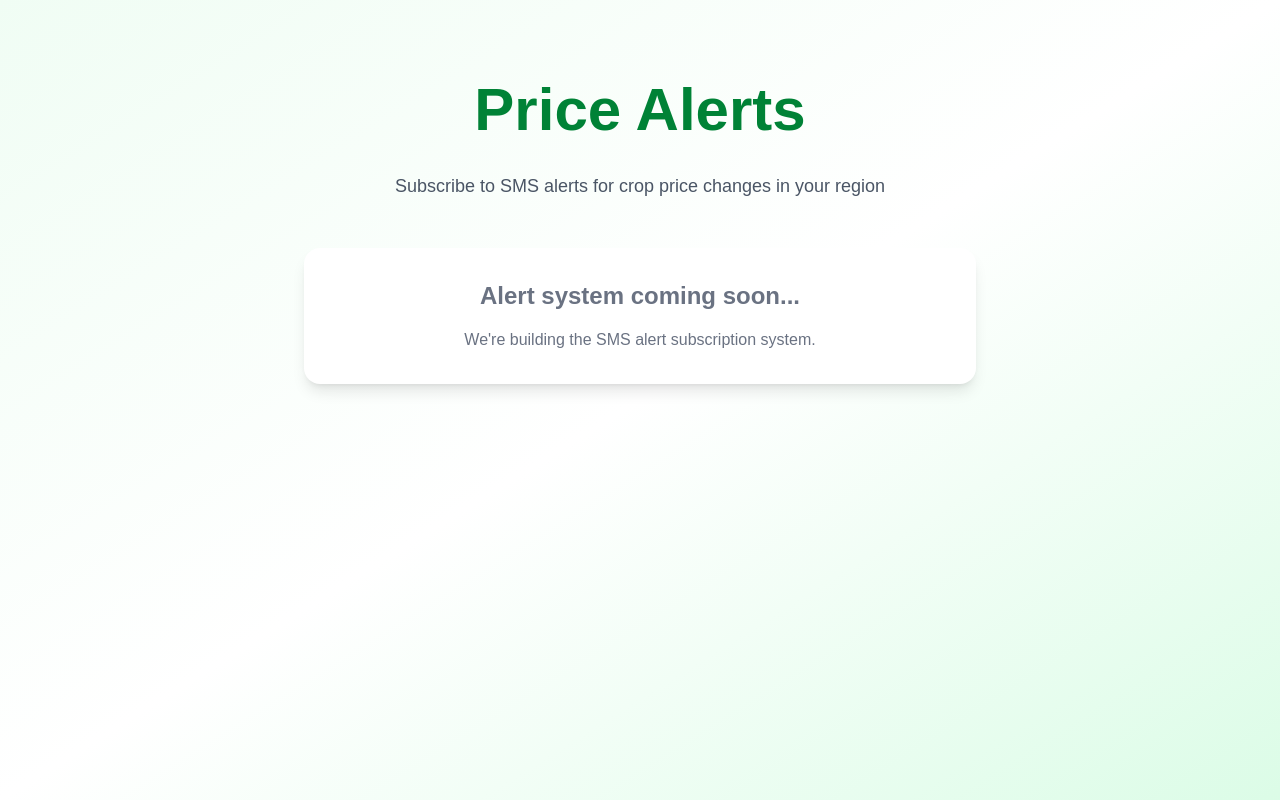
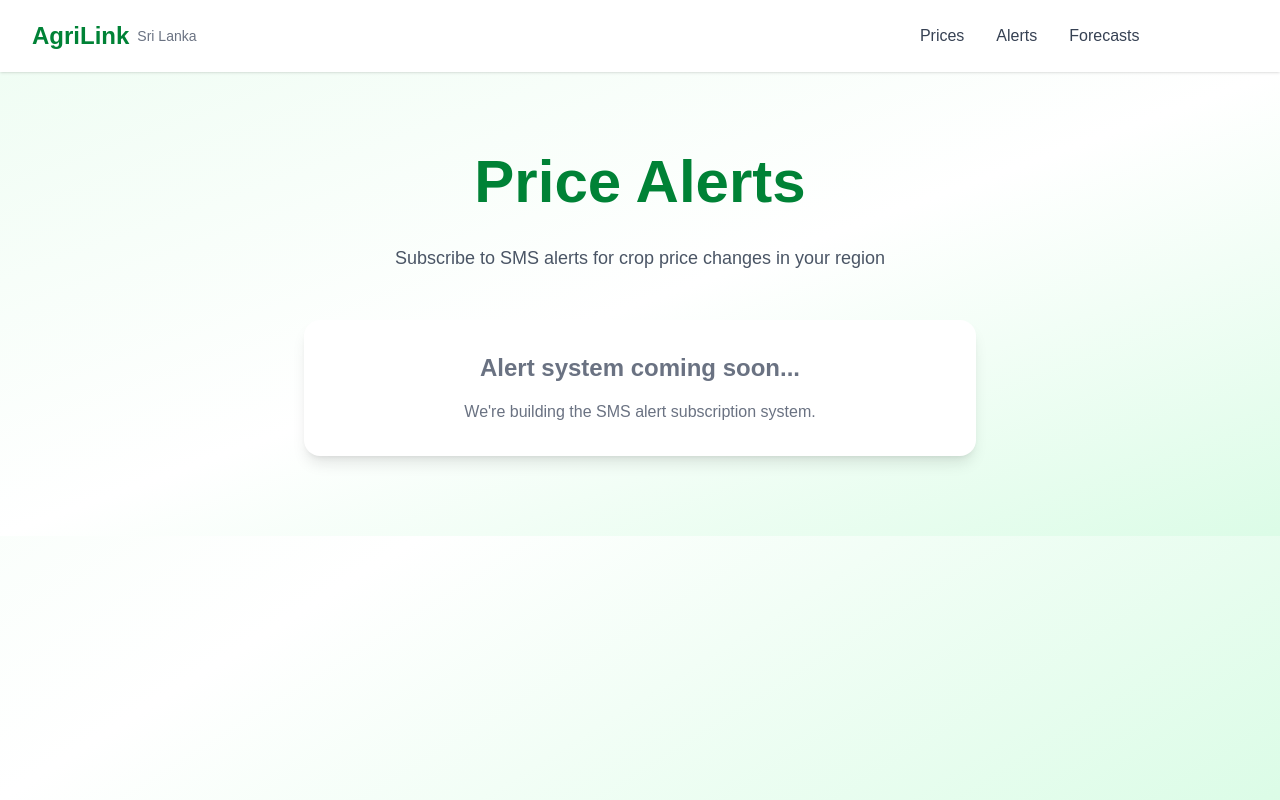
Before and after one commit to mSpace-dev/mspace-project, a Next.js app in the folder agrilink/: page /alerts in a window 1280 px wide. Built offline with nearby package versions, Linux system fonts and the light colour scheme.

Commit message:
style: Implement responsive navigation across multiple pages for improved user experience

```diff
--- a/agrilink/src/app/alerts/page.tsx
+++ b/agrilink/src/app/alerts/page.tsx
@@ -1,6 +1,27 @@
 export default function Alerts() {
   return (
-    <main className="min-h-screen bg-gradient-to-br from-green-50 via-white to-green-100">
+    <div className="min-h-screen bg-gradient-to-br from-green-50 via-white to-green-100">
+      {/* Top Navigation */}
+      <nav className="bg-white shadow-sm sticky top-0 z-50">
+        <div className="max-w-7xl mx-auto px-4 sm:px-6 lg:px-8">
+          <div className="flex justify-between items-center py-4">
+            <div className="flex items-center cursor-pointer" onClick={() => window.location.href = '/home'}>
+              <h1 className="text-2xl font-bold text-green-700 hover:text-green-600 transition-colors">AgriLink</h1>
+              <span className="ml-2 text-sm text-gray-500">Sri Lanka</span>
+            </div>
+
+            {/* Navigation Links */}
+            <div className="hidden md:flex items-center space-x-8">
+              <a href="/prices" className="text-gray-700 hover:text-green-600 transition-colors">Prices</a>
+              <a href="/alerts" className="text-gray-700 hover:text-green-600 transition-colors font-medium">Alerts</a>
+              <a href="/demandforecast" className="text-gray-700 hover:text-green-600 transition-colors">Forecasts</a>
+              <a href="/customer" className="btn-agrilink text-white px-4 py-2 rounded-lg">Log In</a>
+            </div>
+          </div>
+        </div>
+      </nav>
+
+      <main className="bg-gradient-to-br from-green-50 via-white to-green-100">
       <div className="container mx-auto px-6 py-20">
         <h1 className="text-4xl md:text-6xl font-bold text-green-700 mb-8 text-center">
           Price Alerts
@@ -17,5 +38,6 @@ export default function Alerts() {
         </div>
       </div>
     </main>
+    </div>
   );
 }
--- /dev/null
+++ b/agrilink/src/app/components/Navigation.tsx
@@ -0,0 +1,84 @@
+"use client";
+
+import { useState } from 'react';
+import { useRouter } from 'next/navigation';
+
+export default function Navigation() {
+  const [isMobileMenuOpen, setIsMobileMenuOpen] = useState(false);
+  const router = useRouter();
+
+  const toggleMobileMenu = () => {
+    setIsMobileMenuOpen(!isMobileMenuOpen);
+  };
+
+  const navigateToHome = () => {
+    router.push('/home');
+  };
+
+  return (
+    <nav className="bg-white shadow-sm sticky top-0 z-50">
+      <div className="max-w-7xl mx-auto px-4 sm:px-6 lg:px-8">
+        <div className="flex justify-between items-center py-4">
+          <div className="flex items-center cursor-pointer" onClick={navigateToHome}>
+            <h1 className="text-2xl font-bold text-green-700 hover:text-green-600 transition-colors">
+              AgriLink
+            </h1>
+            <span className="ml-2 text-sm text-gray-500">Sri Lanka</span>
+          </div>
+
+          {/* Desktop Navigation */}
+          <div className="hidden md:flex items-center space-x-8">
+            <a href="/prices" className="text-gray-700 hover:text-green-600 transition-colors">
+              Prices
+            </a>
+            <a href="/alerts" className="text-gray-700 hover:text-green-600 transition-colors">
+              Alerts
+            </a>
+            <a href="/demandforecast" className="text-gray-700 hover:text-green-600 transition-colors">
+              Forecasts
+            </a>
+            <a href="/customer" className="btn-agrilink text-white px-4 py-2 rounded-lg">
+              Log In
+            </a>
+          </div>
+
+          {/* Mobile Menu Button */}
+          <div className="md:hidden">
+            <button
+              onClick={toggleMobileMenu}
+              className="text-gray-700 hover:text-green-600 focus:outline-none"
+            >
+              <svg className="h-6 w-6" fill="none" viewBox="0 0 24 24" stroke="currentColor">
+                {isMobileMenuOpen ? (
+                  <path strokeLinecap="round" strokeLinejoin="round" strokeWidth={2} d="M6 18L18 6M6 6l12 12" />
+                ) : (
+                  <path strokeLinecap="round" strokeLinejoin="round" strokeWidth={2} d="M4 6h16M4 12h16M4 18h16" />
+                )}
+              </svg>
+            </button>
+          </div>
+        </div>
+
+        {/* Mobile Menu */}
+        {isMobileMenuOpen && (
+          <div className="md:hidden border-t border-gray-200 py-4">
+            <div className="flex flex-col space-y-4">
+              <a href="/prices" className="text-gray-700 hover:text-green-600 transition-colors">
+                Prices
+              </a>
+              <a href="/alerts" className="text-gray-700 hover:text-green-600 transition-colors">
+                Alerts
+              </a>
+              <a href="/demandforecast" className="text-gray-700 hover:text-green-600 transition-colors">
+                Forecasts
+              </a>
+              <a href="/customer" className="btn-agrilink text-white px-4 py-2 rounded-lg text-center">
+                Log In
+              </a>
+            </div>
+          </div>
+        )}
+      </div>
+    </nav>
+  );
+}
--- a/agrilink/src/app/customer/page.tsx
+++ b/agrilink/src/app/customer/page.tsx
@@ -103,8 +103,9 @@ export default function CustomerPage() {
       <header className="bg-white shadow-sm">
         <div className="max-w-7xl mx-auto px-4 sm:px-6 lg:px-8">
           <div className="flex justify-between items-center py-4">
-            <div className="flex items-center">
-              <h1 className="text-2xl font-bold text-green-700">AgriLink</h1>
+            <div className="flex items-center cursor-pointer" onClick={() => window.location.href = '/home'}>
+              <h1 className="text-2xl font-bold text-green-700 hover:text-green-600 transition-colors">AgriLink</h1>
+              <span className="ml-2 text-sm text-gray-500">Customer Portal</span>
             </div>
             <a
               href="/home"
--- a/agrilink/src/app/demandforecast/page.tsx
+++ b/agrilink/src/app/demandforecast/page.tsx
@@ -112,6 +112,27 @@ export default function PricePredictionApp() {
   }
 
   return (
+    <div>
+      {/* Top Navigation */}
+      <nav className="bg-white shadow-sm sticky top-0 z-50">
+        <div className="max-w-7xl mx-auto px-4 sm:px-6 lg:px-8">
+          <div className="flex justify-between items-center py-4">
+            <div className="flex items-center cursor-pointer" onClick={() => window.location.href = '/home'}>
+              <h1 className="text-2xl font-bold text-green-700 hover:text-green-600 transition-colors">AgriLink</h1>
+              <span className="ml-2 text-sm text-gray-500">Sri Lanka</span>
+            </div>
+
+            {/* Navigation Links */}
+            <div className="hidden md:flex items-center space-x-8">
+              <a href="/prices" className="text-gray-700 hover:text-green-600 transition-colors">Prices</a>
+              <a href="/alerts" className="text-gray-700 hover:text-green-600 transition-colors">Alerts</a>
+              <a href="/demandforecast" className="text-gray-700 hover:text-green-600 transition-colors font-medium">Forecasts</a>
+              <a href="/customer" className="btn-agrilink text-white px-4 py-2 rounded-lg">Log In</a>
+            </div>
+          </div>
+        </div>
+      </nav>
+
       <main
         style={{
           minHeight: "100vh",
@@ -919,5 +940,6 @@ export default function PricePredictionApp() {
         }
       `}</style>
     </main>
+    </div>
   )
 }
--- a/agrilink/src/app/home/page.tsx
+++ b/agrilink/src/app/home/page.tsx
@@ -125,8 +125,8 @@ export default function Home() {
         <nav className="bg-white shadow-sm sticky top-0 z-50">
           <div className="max-w-7xl mx-auto px-4 sm:px-6 lg:px-8">
             <div className="flex justify-between items-center py-4">
-              <div className="flex items-center">
-                <h1 className="text-2xl font-bold text-green-700">AgriLink</h1>
+              <div className="flex items-center cursor-pointer" onClick={() => window.location.href = '/home'}>
+                <h1 className="text-2xl font-bold text-green-700 hover:text-green-600 transition-colors">AgriLink</h1>
                 <span className="ml-2 text-sm text-gray-500">Sri Lanka</span>
               </div>
 
--- a/agrilink/src/app/prices/page.tsx
+++ b/agrilink/src/app/prices/page.tsx
@@ -251,7 +251,28 @@ export default function Prices() {
   };
 
   return (
-    <div className="min-h-screen bg-gradient-to-br from-green-50 via-white to-green-100 flex">
+<div className="min-h-screen bg-gradient-to-br from-green-50 via-white to-green-100">
+  {/* Top Navigation */}
+  <nav className="bg-white shadow-sm sticky top-0 z-50">
+    <div className="max-w-7xl mx-auto px-4 sm:px-6 lg:px-8">
+      <div className="flex justify-between items-center py-4">
+        <div className="flex items-center cursor-pointer" onClick={() => window.location.href = '/home'}>
+          <h1 className="text-2xl font-bold text-green-700 hover:text-green-600 transition-colors">AgriLink</h1>
+          <span className="ml-2 text-sm text-gray-500">Sri Lanka</span>
+        </div>
+
+        {/* Navigation Links */}
+        <div className="hidden md:flex items-center space-x-8">
+          <a href="/prices" className="text-gray-700 hover:text-green-600 transition-colors font-medium">Prices</a>
+          <a href="/alerts" className="text-gray-700 hover:text-green-600 transition-colors">Alerts</a>
+          <a href="/demandforecast" className="text-gray-700 hover:text-green-600 transition-colors">Forecasts</a>
+          <a href="/customer" className="btn-agrilink text-white px-4 py-2 rounded-lg">Log In</a>
+        </div>
+      </div>
+    </div>
+  </nav>
+
+  <div className="flex">
     {/* Sidebar */}
     <div className="w-64 bg-white shadow-lg border-r">
       <div className="p-6">
@@ -457,5 +478,6 @@ export default function Prices() {
       </div>
     </div>
   </div>
+</div>
   );
 }
--- a/agrilink/src/app/seller/page.tsx
+++ b/agrilink/src/app/seller/page.tsx
@@ -119,8 +119,8 @@ export default function SellerPage() {
       <header className="bg-white shadow-sm">
         <div className="max-w-7xl mx-auto px-4 sm:px-6 lg:px-8">
           <div className="flex justify-between items-center py-4">
-            <div className="flex items-center">
-              <h1 className="text-2xl font-bold text-blue-700">AgriLink</h1>
+            <div className="flex items-center cursor-pointer" onClick={() => window.location.href = '/home'}>
+              <h1 className="text-2xl font-bold text-green-700 hover:text-green-600 transition-colors">AgriLink</h1>
               <span className="ml-2 text-sm text-gray-500">Seller Portal</span>
             </div>
             <a
```
Lines whose indentation alone changed are shown as unchanged.
